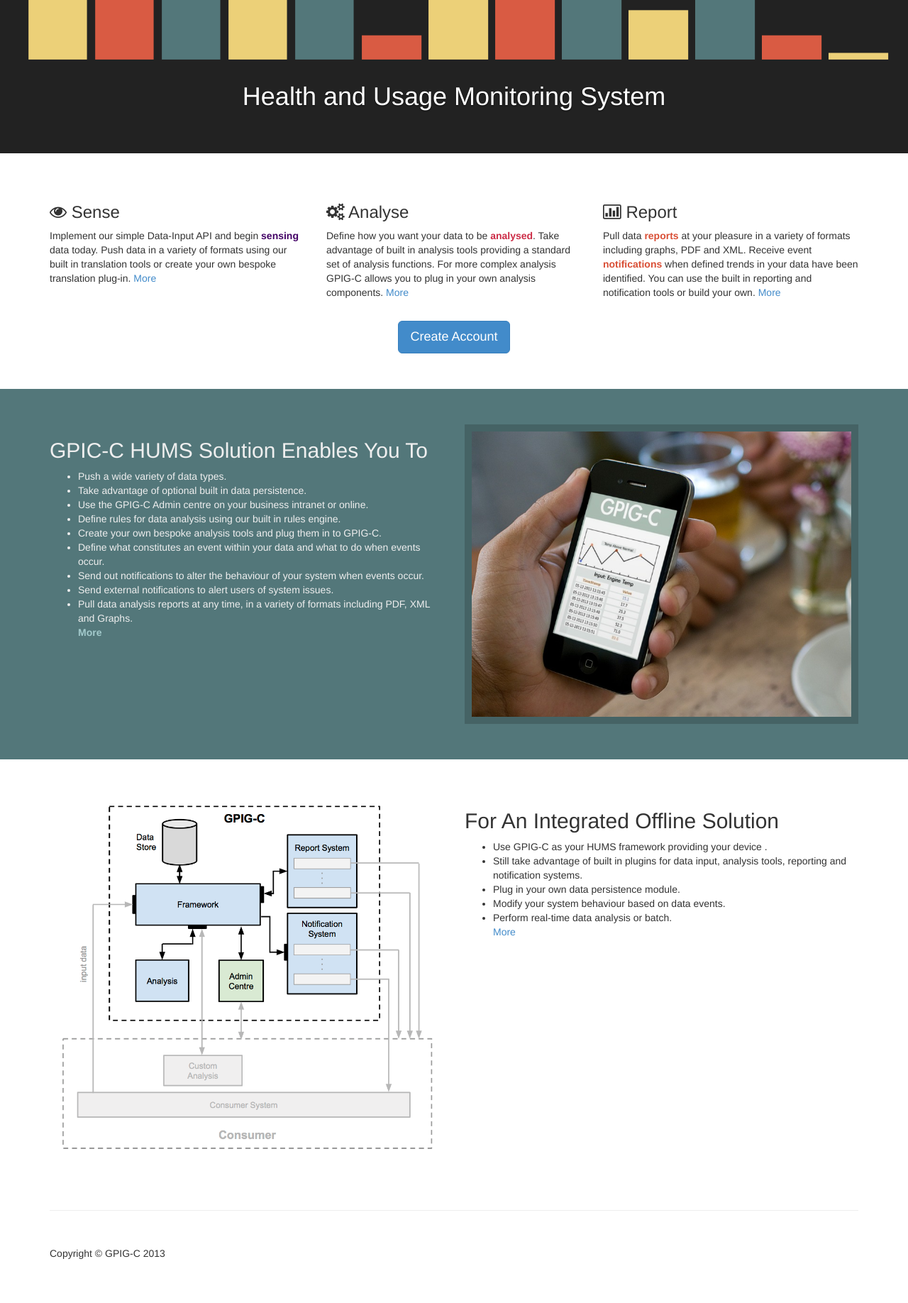
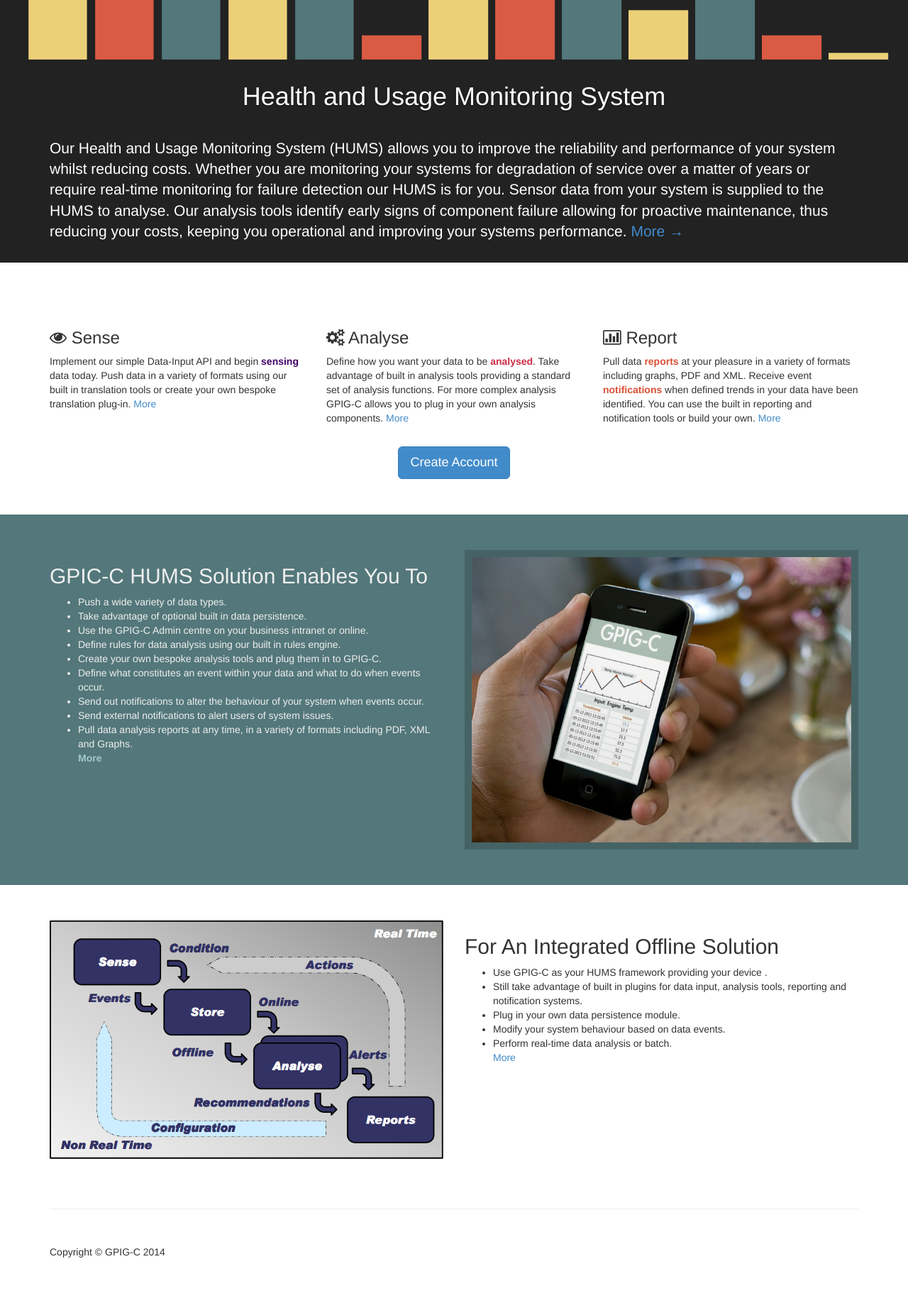
Before and after one commit to sftrabbit/gpig-c, a PHP site: page / in a window 1280 px wide. Shown: the part 209-2045 px from the top of the page at 71% size. After the commit the page ends 1981 px from the top, so only its background shows below. Run offline with PHP 8.4, Linux system fonts and the light colour scheme.

Commit message:
Add paragraph to home page explaining a HUMS

```diff
--- a/PrototypeAdminCentre/web/css/custom-gpig.css
+++ b/PrototypeAdminCentre/web/css/custom-gpig.css
@@ -150,7 +150,6 @@
 	clear: both;
 }
 
-
 .table-bordered > thead > tr > th,
 .table-bordered > tbody > tr > th,
 .table-bordered > tfoot > tr > th,
@@ -159,3 +158,12 @@
 .table-bordered > tfoot > tr > td {
     border: none;
 }
+
+.hums-intro
+{
+    background-color: #222;
+    color: #fff;
+    top: -3%;
+    position: relative;
+    padding-bottom: 10px;
+}
--- a/PrototypeAdminCentre/web/index.html
+++ b/PrototypeAdminCentre/web/index.html
@@ -46,6 +46,13 @@
             </div>
         </div>
     </div>
+</div>
+
+<div class="center-block hums-intro">
+    <p class="lead container">
+        Our Health and Usage Monitoring System (HUMS) allows you to improve the reliability and performance of your system whilst reducing costs. Whether you are monitoring your systems for degradation of service over a matter of years or require real-time monitoring for failure detection our HUMS is for you. Sensor data from your system is supplied to the HUMS to analyse. Our analysis tools identify early signs of component failure allowing for proactive maintenance, thus reducing your costs, keeping you operational and improving your systems performance.
+        <a href="services.html">More &rarr;</a>
+    </p>
 </div>
 
 <div class="section">
@@ -118,7 +125,7 @@
 
         <div class="row">
             <div class="col-lg-6 col-md-6 col-sm-6">
-                <img class="img-responsive" src="images/system-architecture.png">
+                <img class="img-responsive" src="images/hums-loop.png">
             </div>
             <div class="col-lg-6 col-md-6 col-sm-6">
                 <h2>For An Integrated Offline Solution</h2>
@@ -144,7 +151,7 @@
     <footer>
         <div class="row">
             <div class="col-lg-12">
-                <p>Copyright &copy; GPIG-C 2013</p>
+                <p>Copyright &copy; GPIG-C 2014</p>
             </div>
         </div>
     </footer>
```
Also changed, not shown: PrototypeAdminCentre/web/images/hums-loop.png (added).
